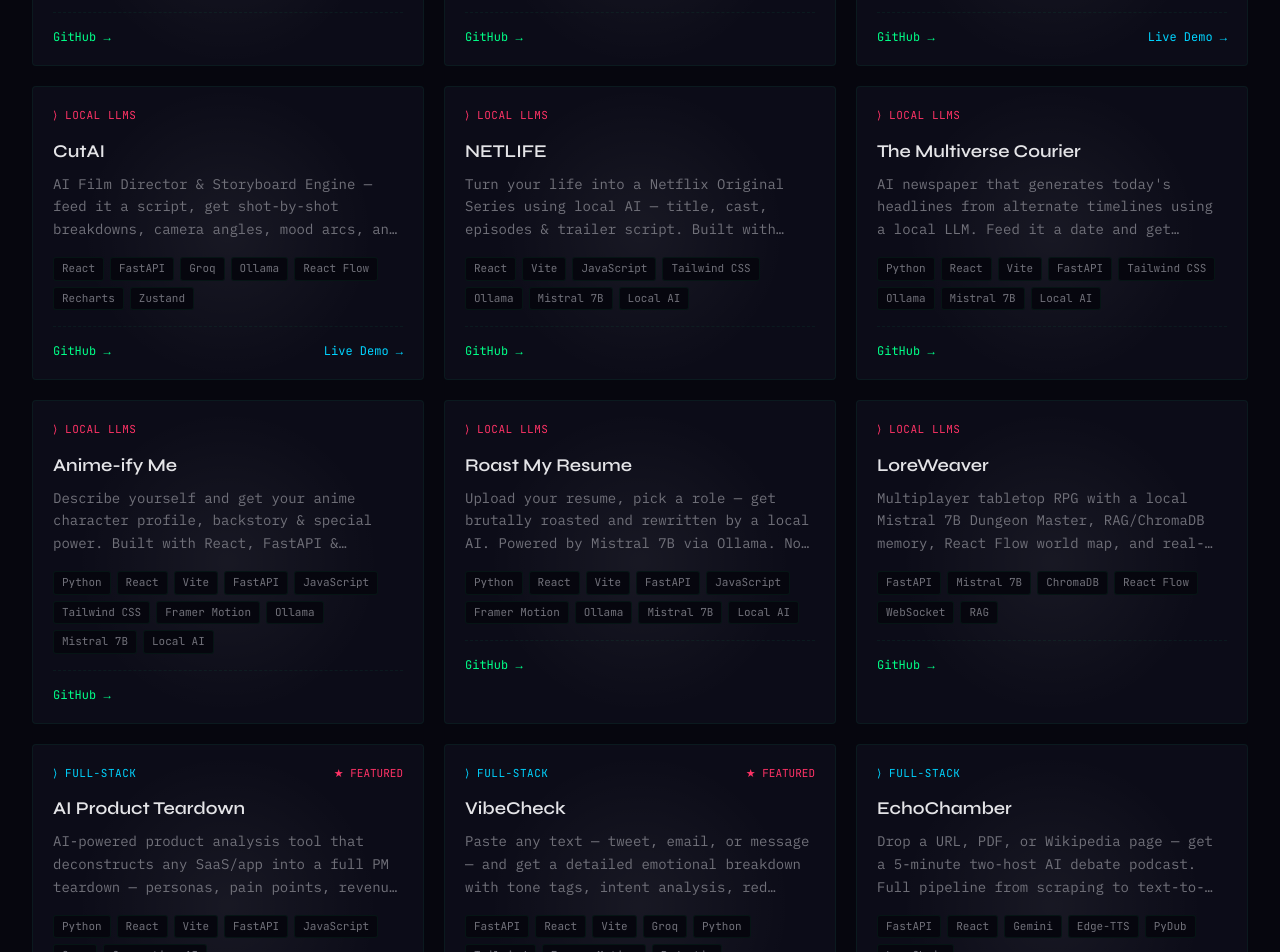
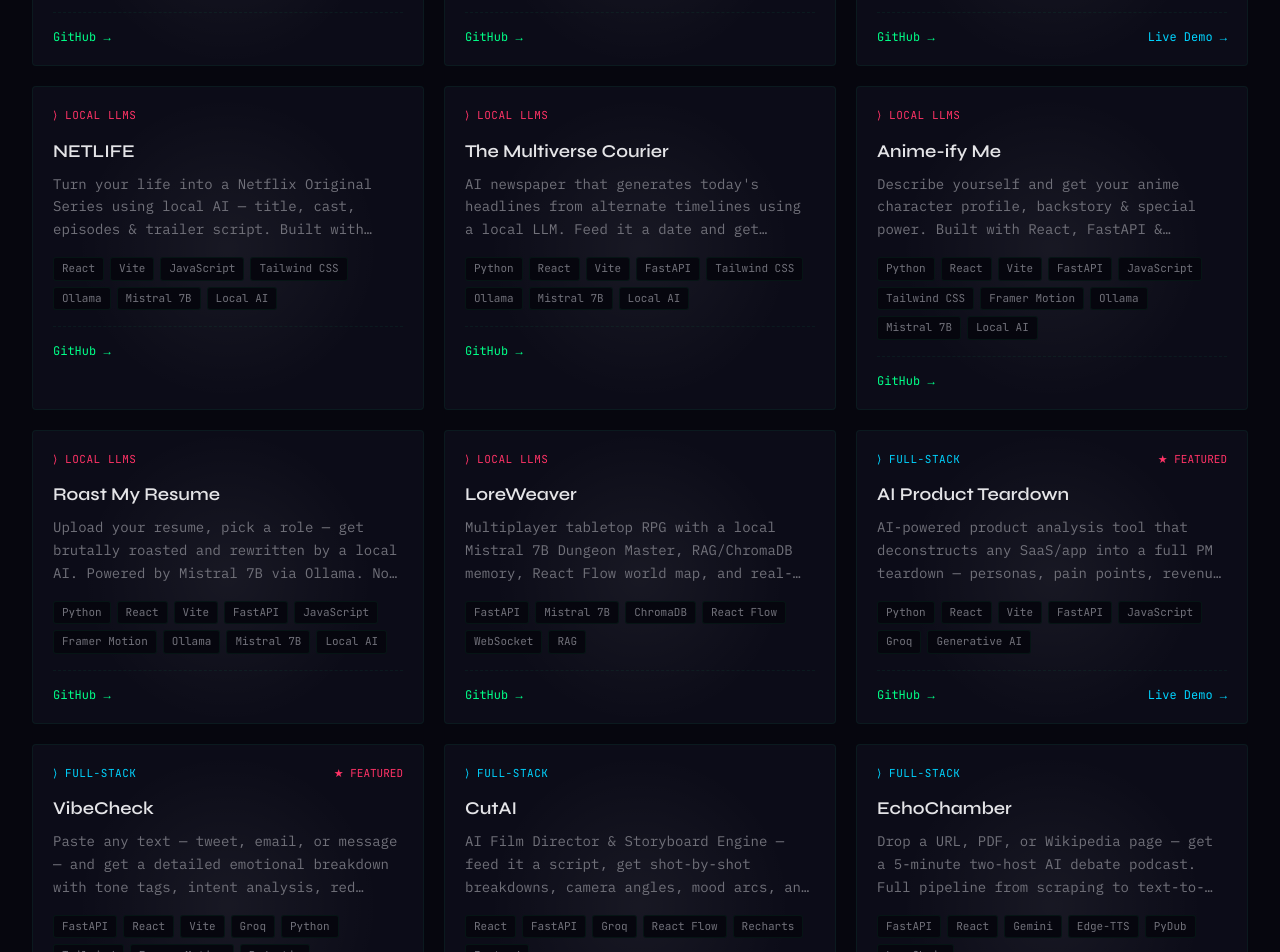
Before and after one commit to Swapnil-bo/Portfolio, a React (Vite) app: page / in a window 1280 px wide. Shown: the part 2180-3132 px from the top of the page. Built offline with nearby package versions, Linux system fonts and the light colour scheme.

Commit message:
feat: move CutAI to Full-Stack, place after VibeCheck, remove Ollama tag
Co-Authored-By: Claude Opus 4.6 <noreply@anthropic.com>

```diff
--- a/src/data/projects.js
+++ b/src/data/projects.js
@@ -25,15 +25,6 @@ export const projects = [
     featured: false,
     github: "https://github.com/Swapnil-bo/FossilAI",
     demo: "https://fossil-ai.vercel.app/"
-  },
-  {
-    name: "CutAI",
-    desc: "AI Film Director & Storyboard Engine — feed it a script, get shot-by-shot breakdowns, camera angles, mood arcs, and a drag-and-drop visual timeline.",
-    tags: ["React", "FastAPI", "Groq", "Ollama", "React Flow", "Recharts", "Zustand"],
-    category: "Local LLMs",
-    featured: false,
-    github: "https://github.com/Swapnil-bo/CutAI",
-    demo: "https://cut-ai-nbx8.vercel.app/"
   },
   {
     name: "NETLIFE",
@@ -97,6 +88,15 @@ export const projects = [
     featured: true,
     github: "https://github.com/Swapnil-bo/Vibe-Check",
     demo: "https://vibe-check-api.vercel.app/"
+  },
+  {
+    name: "CutAI",
+    desc: "AI Film Director & Storyboard Engine — feed it a script, get shot-by-shot breakdowns, camera angles, mood arcs, and a drag-and-drop visual timeline.",
+    tags: ["React", "FastAPI", "Groq", "React Flow", "Recharts", "Zustand"],
+    category: "Full-Stack",
+    featured: false,
+    github: "https://github.com/Swapnil-bo/CutAI",
+    demo: "https://cut-ai-nbx8.vercel.app/"
   },
   {
     name: "EchoChamber",
```
